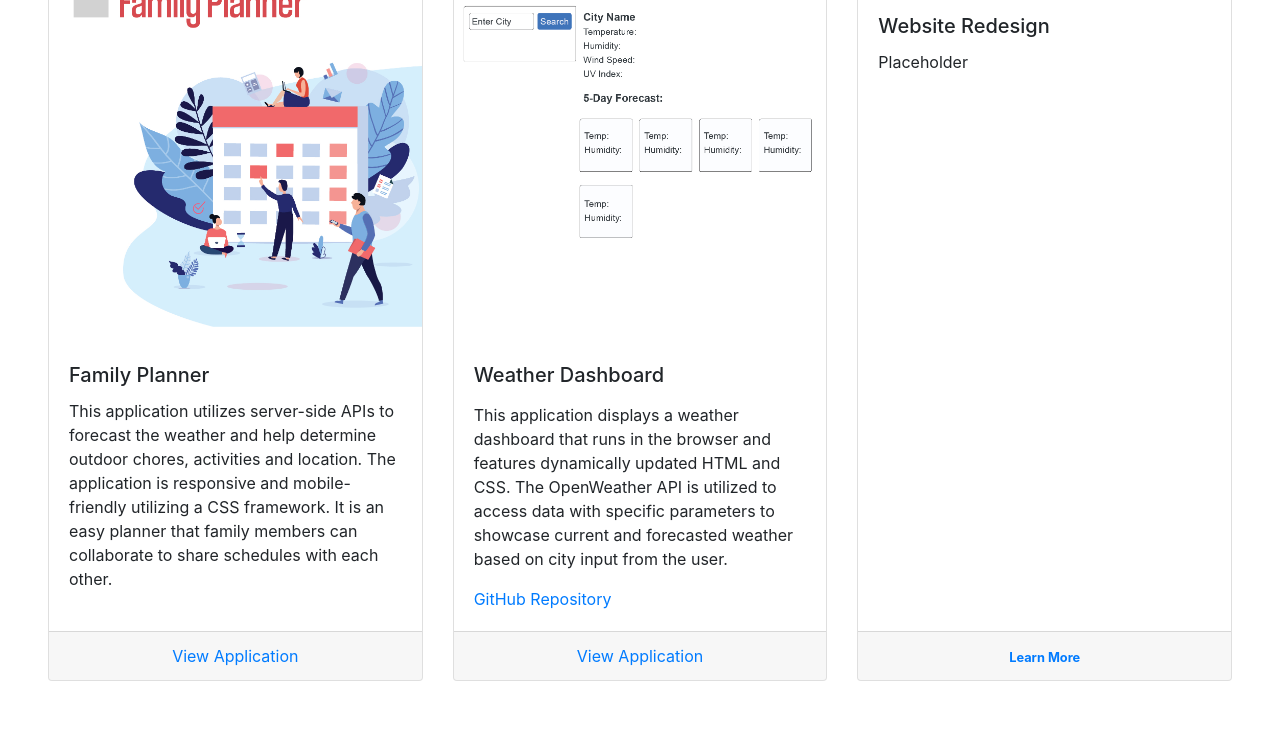
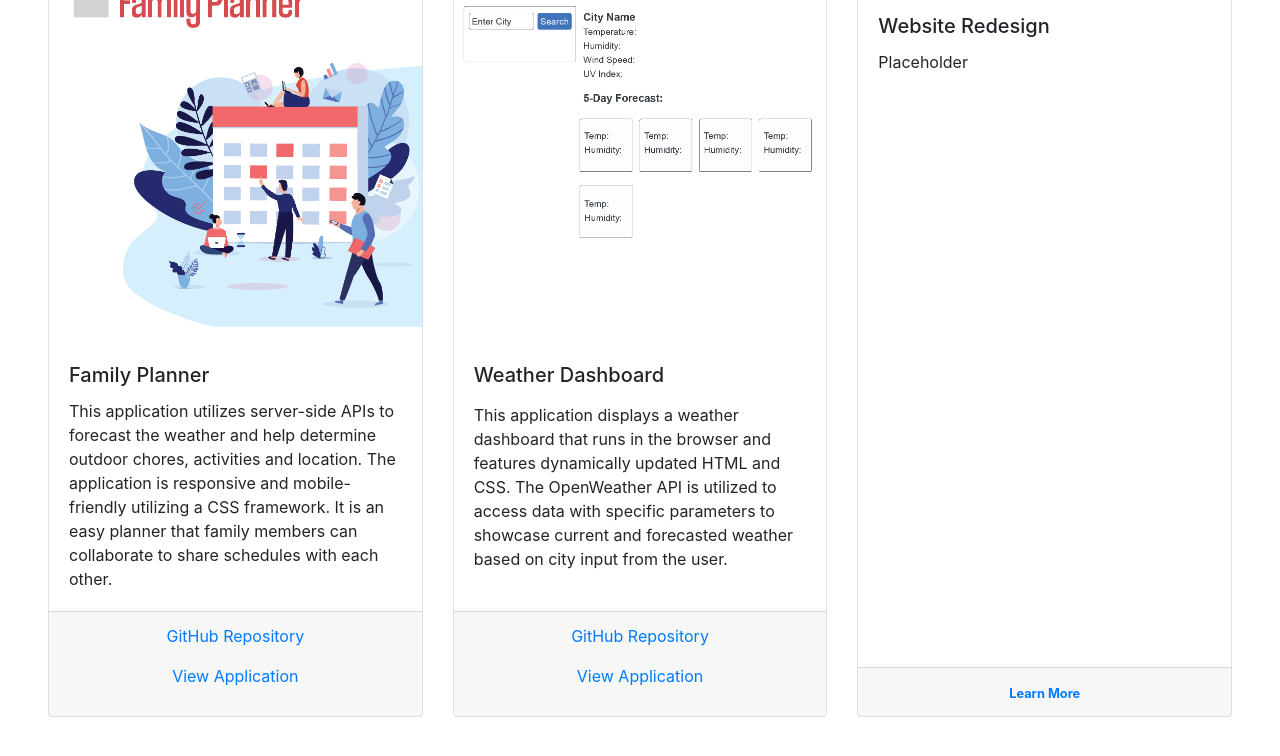
Before and after one commit to smithrkorey/Porfolio, a plain HTML site: page work.html in a window 1280 px wide. Shown: the part 199-955 px from the top of the page. Drawn offline with nearby package versions, Linux system fonts and the light colour scheme.

Commit message:
edits to work.html

```diff
--- a/work.html
+++ b/work.html
@@ -40,7 +40,8 @@
         <p class="card-text">This application utilizes server-side APIs to forecast the weather and help determine outdoor chores, activities and location. The application is responsive and mobile-friendly utilizing a CSS framework. It is an easy planner that family members can collaborate to share schedules with each other.</p>
       </div>
       <div class="card-footer text-center">
-        <a href="https://smithrkorey.github.io/FamilyPlanner/" class="text-primary">View Application</a>
+        <p><a href="https://github.com/smithrkorey/FamilyPlanner">GitHub Repository</a></p>
+        <p><a href="https://smithrkorey.github.io/FamilyPlanner/">View Application</a></p>
       </div>
     </div>
     <div class="card">
@@ -48,10 +49,10 @@
       <div class="card-body">
         <h5 class="card-title mt-3">Weather Dashboard</h5>
         <p class="card-text"><p>This application displays a weather dashboard that runs in the browser and features dynamically updated HTML and CSS. The OpenWeather API is utilized to access data with specific parameters to showcase current and forecasted weather based on city input from the user.</p>
-        <a href="https://github.com/smithrkorey/Server-Side-APIs-Weather-Dashboard">GitHub Repository</a>
       </div>
       <div class="card-footer text-center">
-        <a href="https://smithrkorey.github.io/Server-Side-APIs-Weather-Dashboard/" class="text-primary">View Application</a>
+        <p><a href="https://github.com/smithrkorey/Server-Side-APIs-Weather-Dashboard">GitHub Repository</a></p>
+        <p><a href="https://smithrkorey.github.io/Server-Side-APIs-Weather-Dashboard/">View Application</a></p>
       </div>
     </div>
     <div class="card">
```
